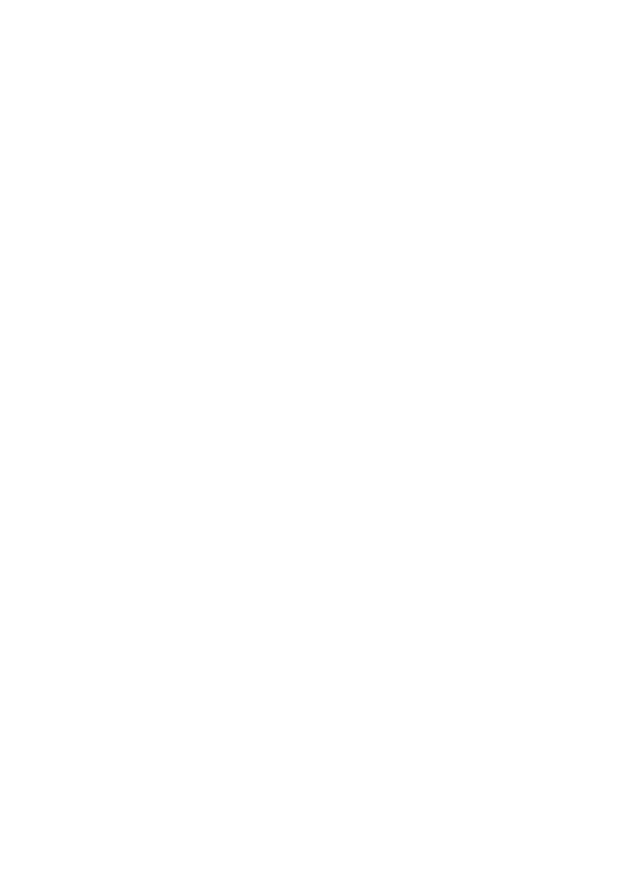
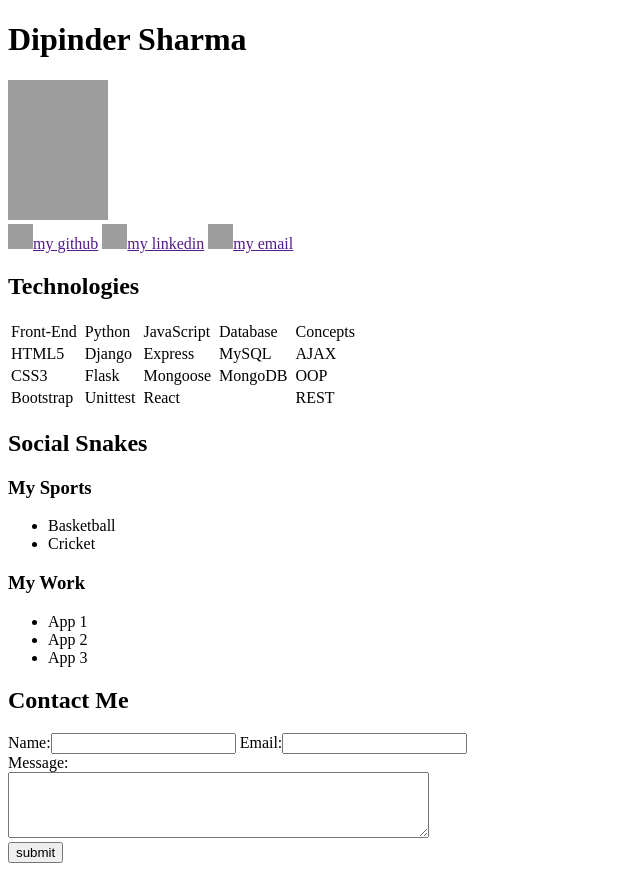
Before and after one commit to dipinder2/PushToGit, a plain HTML site: page Portfolio/index.html in a window 1280 px wide. Shown: the whole page, without its empty margins (0-640 px from the left). Before the commit the page ends 800 px from the top, so only its background shows below. Drawn offline with Linux system fonts and the light colour scheme; grey boxes are pictures that could not be loaded.

Commit message:
portfolio

```diff
--- a/Portfolio/index.html
+++ b/Portfolio/index.html
@@ -1,12 +1,100 @@
 <!DOCTYPE html>
 <html lang="en">
+
 <head>
     <meta charset="UTF-8">
     <meta http-equiv="X-UA-Compatible" content="IE=edge">
     <meta name="viewport" content="width=device-width, initial-scale=1.0">
-    <title>Portfolios Website</title>
+    <title>Dipinder's Portfolios Website</title>
 </head>
+
 <body>
+    <div id="myInfo">
+        <h1>Dipinder Sharma</h1>
+        <img src="https://external-content.duckduckgo.com/iu/?u=https%3A%2F%2Fcomicvine1.cbsistatic.com%2Fuploads%2Fscale_medium%2F11120%2F111207326%2F4487717-render-naruto-rasengan1.jpg&f=1&nofb=1"
+            alt="My Picture" width="100" height="140"><br>
+        <img src="https://external-content.duckduckgo.com/iu/?u=https%3A%2F%2Fp7.hiclipart.com%2Fpreview%2F191%2F448%2F847%2Fcomputer-icons-github-github-logo-save-icon-format.jpg&f=1&nofb=1"
+            width="25px" height="25px" alt="my github"><span><a href="">my github</a></span>
+        <img src="https://external-content.duckduckgo.com/iu/?u=https%3A%2F%2Fvectorified.com%2Fimages%2Fwhite-social-media-icon-transparent-background-27.jpg&f=1&nofb=1"
+            width="25px" height="25px" alt="my linkedin"><span><a href="">my linkedin</a></span>
+        <img src="https://external-content.duckduckgo.com/iu/?u=https%3A%2F%2Fp7.hiclipart.com%2Fpreview%2F814%2F600%2F1007%2Fiphone-email-computer-icons-symbol-envelope.jpg&f=1&nofb=1"
+            width="25px" height="25px" alt="my email"><span><a href="">my email</a></span>
+    </div>
+    <div id="abilities">
+        <h2>Technologies</h2>
+        <table>
+            <thead>
+            <tr>
+                <td>Front-End</td>
+                <td></td>
+                <td>Python</td>
+                <td></td>
+                <td>JavaScript</td>
+                <td></td>
+                <td>Database</td>
+                <td></td>
+                <td>Concepts</td>
+            </tr>
+        </thead>
+        <tbody>
+                        <tr>
+                            <td>HTML5</td>
+                            <td></td>
+                            <td>Django</td>
+                            <td></td>
+                            <td>Express</td>
+                            <td></td>
+                            <td>MySQL</td>
+                            <td></td>
+                            <td>AJAX</td>
+                        </tr>
+                        <tr>
+                            <td>CSS3</td>
+                            <td></td>
+                            <td>Flask</td>
+                            <td></td>
+                            <td>Mongoose</td>
+                            <td></td>
+                            <td>MongoDB</td>
+                            <td></td>
+                            <td>OOP</td>
+                        </tr>
+                        <tr>
+                            <td>Bootstrap</td>
+                            <td></td>
+                            <td>Unittest</td>
+                            <td></td>
+                            <td>React</td>
+                            <td></td>
+                            <td></td>
+                            <td></td>
+                            <td>REST</td>
+                        </tr>
+        </tbody>
+        </table>
+    </div>
+    <div>
+        <h2>Social Snakes</h2>
+        <h3>My Sports</h3>
+        <ul>
+            <li>Basketball</li>
+            <li>Cricket</li>
+        </ul>
+        <h3>My Work</h3>
+        <ul>
+            <li>App 1 </li>
+            <li>App 2</li>
+            <li>App 3</li>
+        </ul>
+    </div>
+    <div id="contactme">
+        <h2>Contact Me</h2>
+        <form>
+            <label for="name">Name:</label><input type="text" id="name"> <label for="emails">Email:</label><input type="text" id="emails"><br>
+            <label for="message">Message:</label><br><textarea id="message" name="message" rows="4" cols="50"></textarea>
+            <br><input type="submit" value="submit">
+        </form>
+    </div>
+</body>
 
-</body>
 </html>
```
